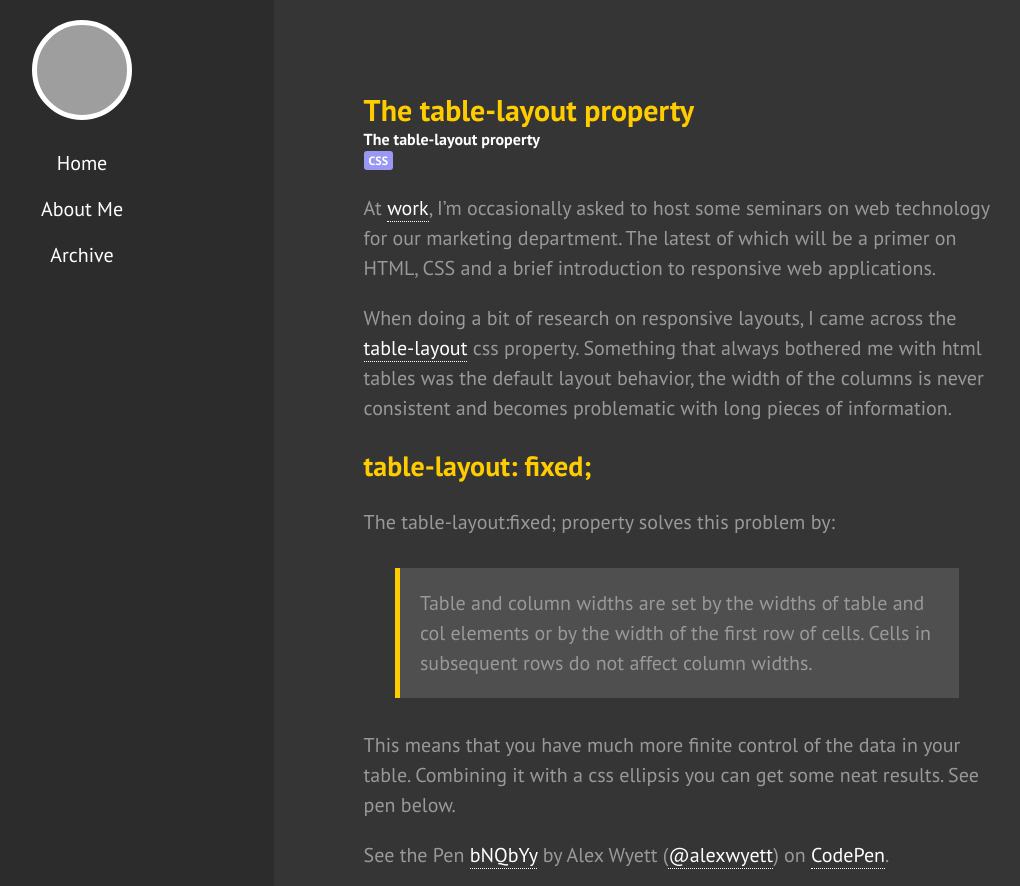
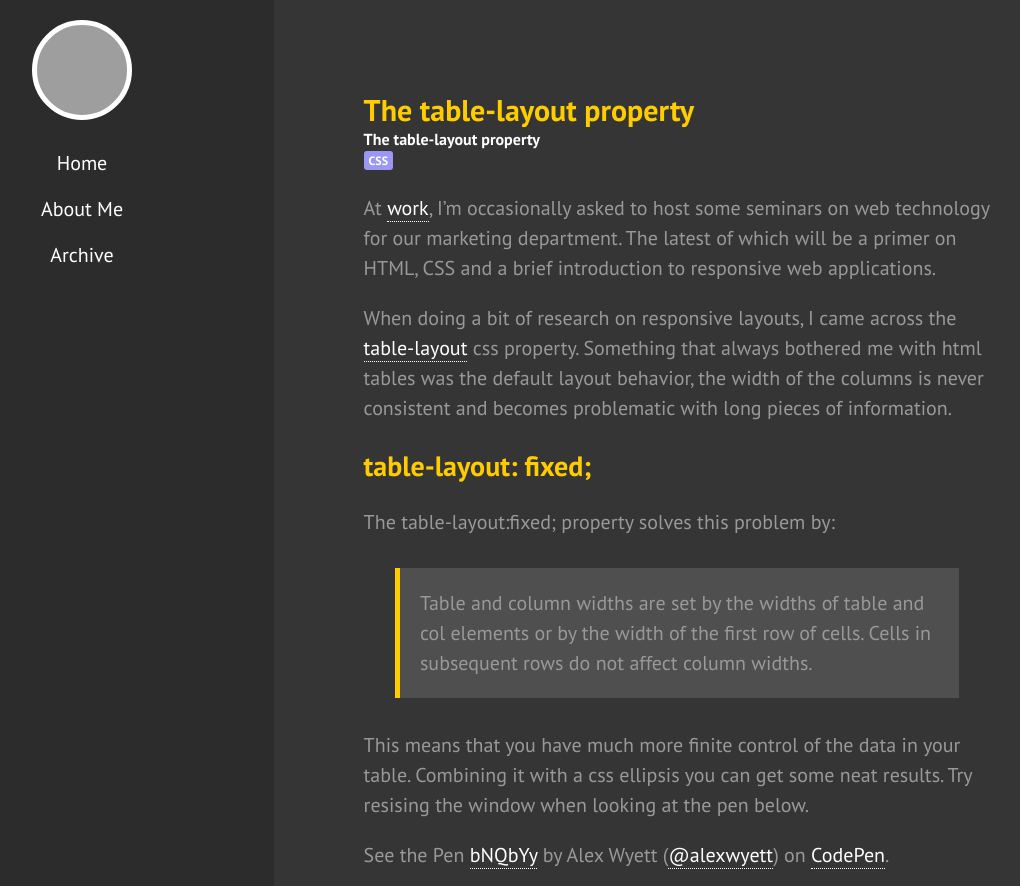
Before and after one commit to alexwyett/alexwyett.github.io, a Jekyll site: the page built from _posts/2015-03-14-table-layout.md, in a window 1280 px wide and 1050 px high, cut to the strip 0-886 px from the top of the window. Shown: the whole strip, without its empty margins (110-1130 px from the left). Built offline with Jekyll 4.4.1, drawn with Linux system fonts in a browser that asks for light colours; nearby versions of some CDN libraries; comment, search, counter and statistics services are not loaded; grey boxes are pictures that could not be loaded.

Commit message:
Update 2015-03-14-table-layout.md

```diff
--- a/_posts/2015-03-14-table-layout.md
+++ b/_posts/2015-03-14-table-layout.md
@@ -19,7 +19,7 @@ The table-layout:fixed; property solves this problem by:
 Table and column widths are set by the widths of table and col elements or by the width of the first row of cells. Cells in subsequent rows do not affect column widths.
 </blockquote>
 
-This means that you have much more finite control of the data in your table.  Combining it with a css ellipsis you can get some neat results. See pen below.
+This means that you have much more finite control of the data in your table.  Combining it with a css ellipsis you can get some neat results. Try resising the window when looking at the pen below.
 
 <p data-height="225" data-theme-id="0" data-slug-hash="bNQbYy" data-default-tab="result" data-user="alexwyett" class='codepen'>See the Pen <a href='http://codepen.io/alexwyett/pen/bNQbYy/'>bNQbYy</a> by Alex Wyett (<a href='http://codepen.io/alexwyett'>@alexwyett</a>) on <a href='http://codepen.io'>CodePen</a>.</p>
 <script async src="//assets.codepen.io/assets/embed/ei.js"></script>
```
